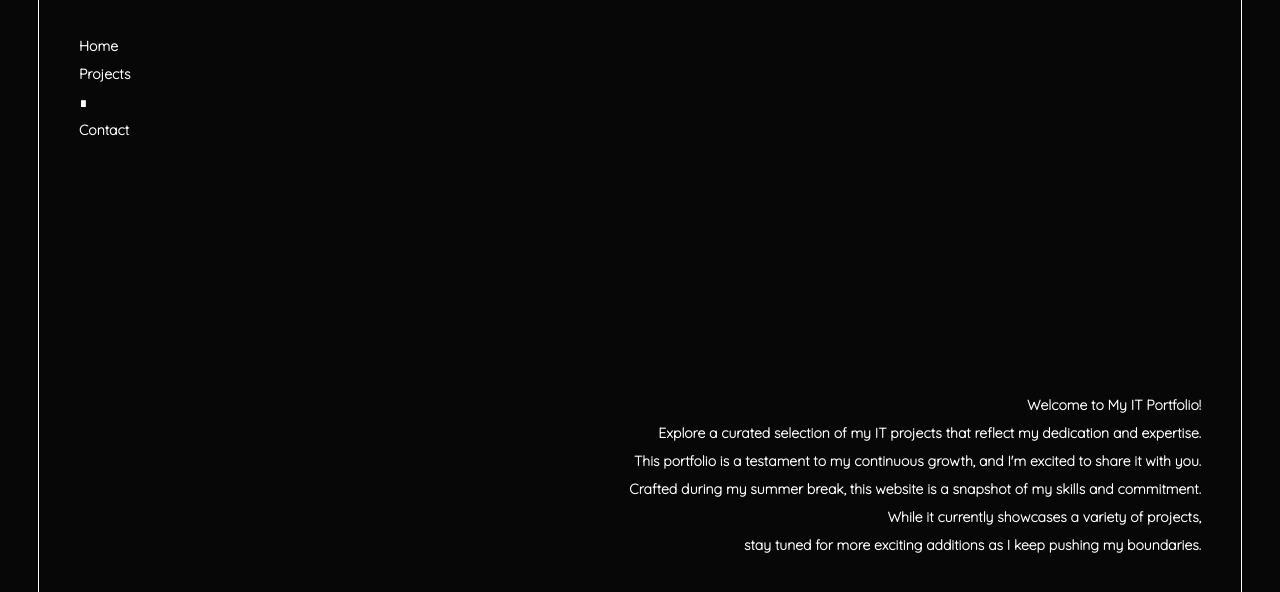
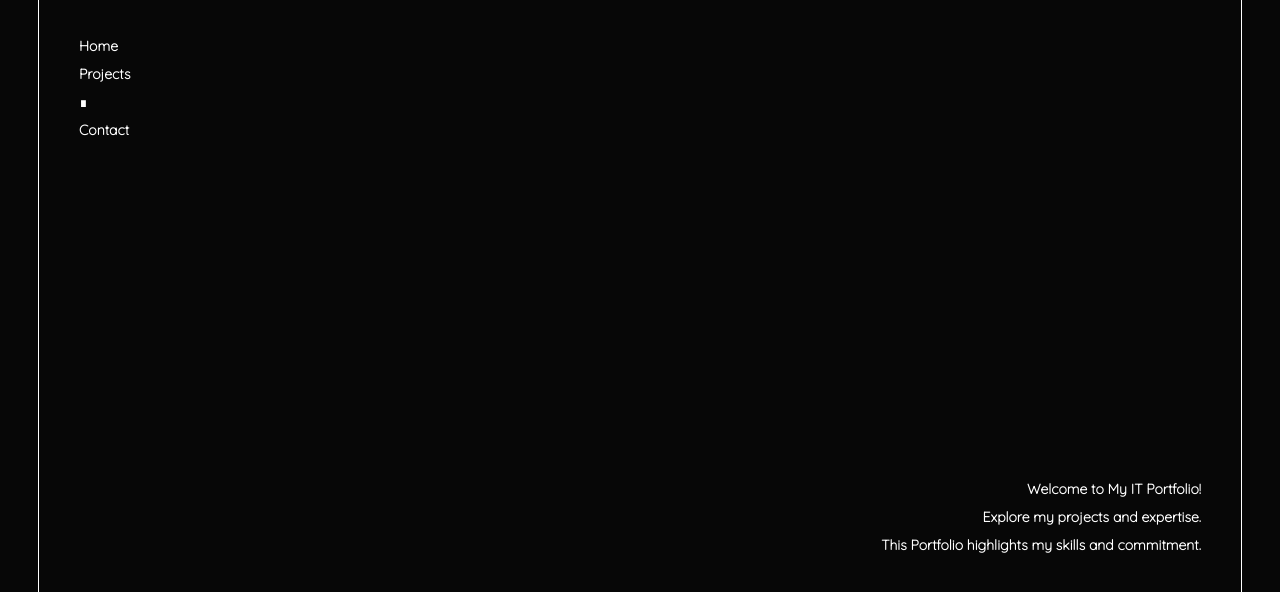
Before and after one commit to anesganic/anesganic.github.io, a plain HTML site: page info.html in a window 1280 px wide. Shown: the part 162-754 px from the top of the page. Drawn offline with Linux system fonts and the light colour scheme.

Commit message:
Update info.html

```diff
--- a/info.html
+++ b/info.html
@@ -30,11 +30,8 @@
     <div class="page_content home">
       <p class="home_aboutme">
         <span>Welcome to My IT Portfolio!</span>
-        <span>Explore a curated selection of my IT projects that reflect my dedication and expertise.</span>
-        <span>This portfolio is a testament to my continuous growth, and I'm excited to share it with you.</span>
-        <span>Crafted during my summer break, this website is a snapshot of my skills and commitment. </span>
-        <span>While it currently showcases a variety of projects,</span>
-        <span>stay tuned for more exciting additions as I keep pushing my boundaries.</span>
+        <span>Explore my projects and expertise.</span>
+        <span>This Portfolio highlights my skills and commitment.</span>
       </p>
     </div>
   </div>
```
